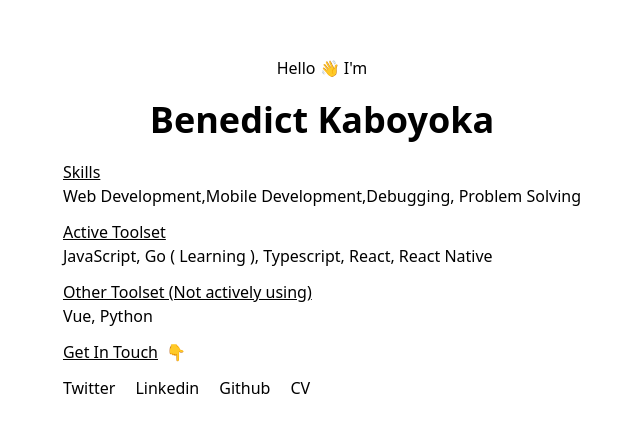
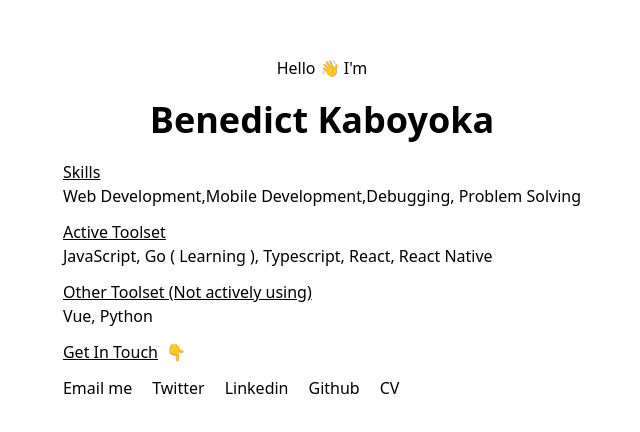
Before and after one commit to Benkabo/kaboweb, a React (Vite) app: page / in a window 1280 px wide. Shown: the part 172-604 px from the top of the page, without its empty margins (318-958 px from the left). Built offline with nearby package versions, Linux system fonts and the light colour scheme.

Commit message:
add mail link

```diff
--- a/src/components/Navbar.tsx
+++ b/src/components/Navbar.tsx
@@ -2,6 +2,9 @@
   return (
     <div className="mt-3">
       <div className="flex gap-5">
+        <div className="hover:cursor-pointer duration-150 hover:scale-105 hover:border-b-2 border-black ease-in-out">
+          <a href="mailto:kaboyokabenedict@gmail.com">Email me</a>
+        </div>
         <div className="hover:cursor-pointer duration-150 hover:scale-105 hover:border-b-2 border-black ease-in-out">
           <a href="https://twitter.com/kabo_ben" target="_blank">
             Twitter
```
